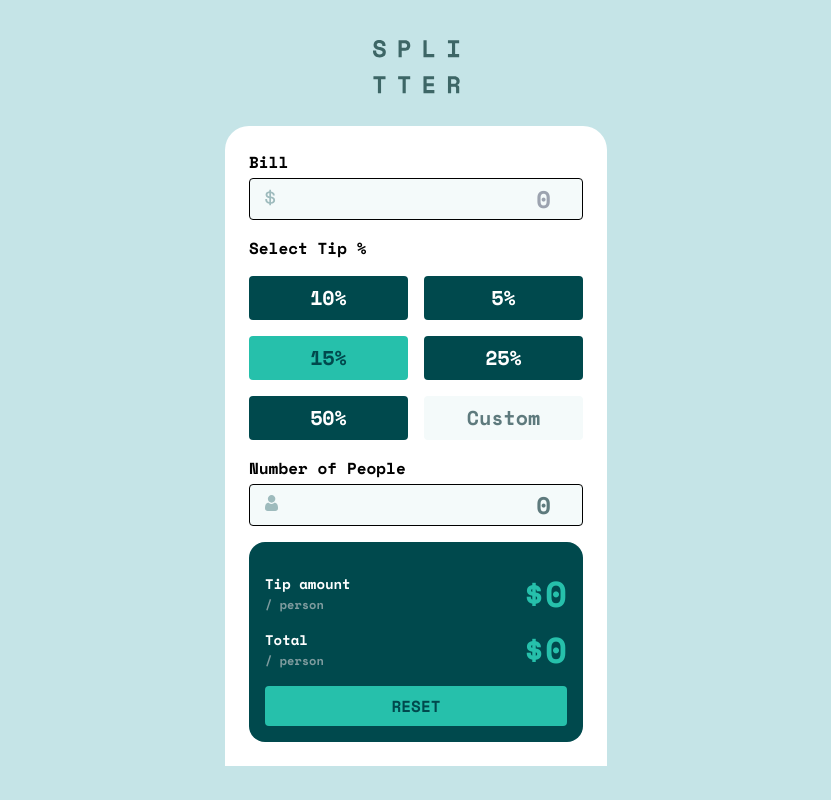
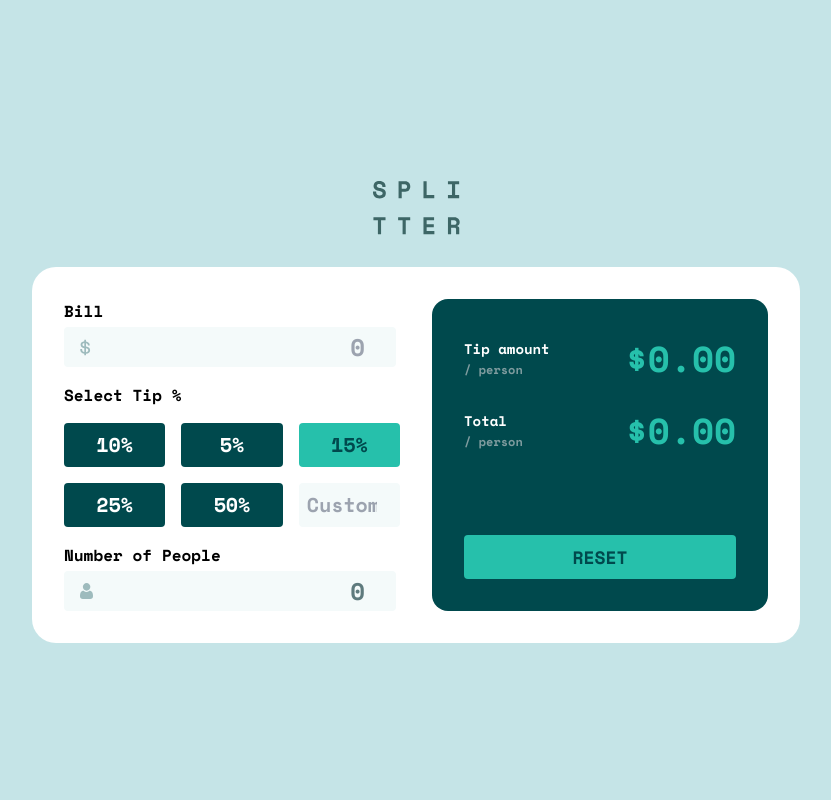
Before and after one commit to TomasPereira-Dev/frontendMentor-Challenge11, a website built with Vite: page index.html in a window 1280 px wide. Shown: the whole page, without its empty margins (224-1055 px from the left). Built offline with nearby package versions, Linux system fonts and the light colour scheme.

Commit message:
added desktop version

```diff
--- a/index.html
+++ b/index.html
@@ -8,48 +8,52 @@
     <link rel="preconnect" href="https://fonts.gstatic.com" crossorigin>
     <link href="https://fonts.googleapis.com/css2?family=Space+Mono:wght@700&display=swap" rel="stylesheet">
     <link rel="stylesheet" href="style.css">
-    <title>Vite App</title>
+    <title>Splitter</title>
   </head>
-  <body class="flex flex-col h-full font-mono bg-custom-cyan-200 p-4">
-    <div class="flex flex-col justify-center items-center gap-8 mt-6">
+  <body class="flex flex-col h-full font-mono bg-custom-cyan-200 p-4 md:justify-center md:items-center">
+    <div class="flex flex-col max-w-screen-md justify-center items-center gap-8 mt-6">
       <div>
         <img src="./logo.svg" alt="splitter logo" class="block max-w-full object-contain">
       </div>
-      <div class="flex flex-col gap-4 p-6 bg-white rounded-3xl rounded-b-none">
+      <div class="flex flex-col gap-8 p-8 bg-white rounded-3xl rounded-b-none md:grid md:grid-cols-2 md:rounded-b-3xl">
+        <div class="flex flex-col gap-4">
           <div class="relative">
             <p class="mb-1">Bill</p>
-          <img class="absolute top-6 bottom-0 left-4 m-auto" src="./icon-dollar.svg" alt="a dollar icon">
-          <input id="bill-input" class="px-4 py-1 text-2xl text-right text-custom-cyan-500 bg-custom-cyan-100 border border-black rounded" type="number" placeholder="0">
+            <img class="absolute top-10 left-4" src="./icon-dollar.svg" alt="a dollar icon">
+            <input class="px-4 py-1 text-2xl text-right text-custom-cyan-500 bg-custom-cyan-100 border-none rounded" type="number" placeholder="0">
           </div>
 
           <div>
             <p class="mb-4">Select Tip %</p>
-          <div class="grid grid-rows-3 grid-cols-2 gap-4">
+            <div class="grid grid-rows-3 grid-cols-2 gap-4 md:grid-cols-3 md:grid-rows-2">
               <button class="text-xl text-white p-2 bg-custom-cyan-500 rounded" type="button">10%</button>
               <button class="text-xl text-white p-2 bg-custom-cyan-500 rounded" type="button">5%</button>
               <button class="text-xl text-custom-cyan-500 p-2 bg-custom-cyan rounded" type="button">15%</button>
               <button class="text-xl text-white p-2 bg-custom-cyan-500 rounded" type="button">25%</button>
               <button class="text-xl text-white p-2 bg-custom-cyan-500 rounded" type="button">50%</button>
-            <button class="text-xl text-custom-cyan-400 p-2 bg-custom-cyan-100 rounded" type="button">Custom</button>
+              <input class="text-xl text-right text-custom-cyan-400 p-2 bg-custom-cyan-100 rounded" type="number" placeholder="Custom">
             </div>
           </div>
 
           <div class="relative">
             <p class="mb-1">Number of People</p>
-          <img class="absolute top-6 bottom-0 left-4 m-auto" src="./icon-person.svg" alt="a person icon">
-          <input id="people-input" class="px-4 py-1 text-2xl text-right text-custom-cyan-500 placeholder-custom-cyan-400 bg-custom-cyan-100  border border-black rounded" type="number" placeholder="0">
+            <img class="absolute top-10 left-4" src="./icon-person.svg" alt="a person icon">
+            <input class="px-4 py-1 text-2xl text-right text-custom-cyan-500 placeholder-custom-cyan-400 bg-custom-cyan-100 border-none rounded" type="number" placeholder="0">
+          </div>
         </div>
 
-        <div class="flex flex-col gap-4 p-4 pt-8 bg-custom-cyan-500 rounded-2xl">
+        <div class="flex flex-col gap-4 p-4 pt-8 bg-custom-cyan-500 rounded-2xl md:justify-between md:p-8 md:pt-10">
+          <div class="flex flex-col gap-8">
             <div class="flex justify-between">
               <p class="text-white text-sm">Tip amount<br><span class="text-custom-cyan-300 text-xs">/ person</span></p>
-            <p class="text-custom-cyan text-4xl">$0</p>
+              <p class="text-custom-cyan text-4xl">$0.00</p>
             </div>
             <div class="flex justify-between">
               <p class="text-white text-sm">Total<br><span class="text-custom-cyan-300 text-xs">/ person</span></p>
-            <p class="text-custom-cyan text-4xl">$0</p>
+              <p class="text-custom-cyan text-4xl">$0.00</p>
             </div>
-          <button class="text-custom-cyan-500 p-2 bg-custom-cyan rounded" type="button">RESET</button>
+          </div>
+          <button class="text-lg text-custom-cyan-500 p-2 bg-custom-cyan rounded" type="button">RESET</button>
         </div>
       </div>
     </div>
```
Lines whose indentation alone changed are shown as unchanged.
